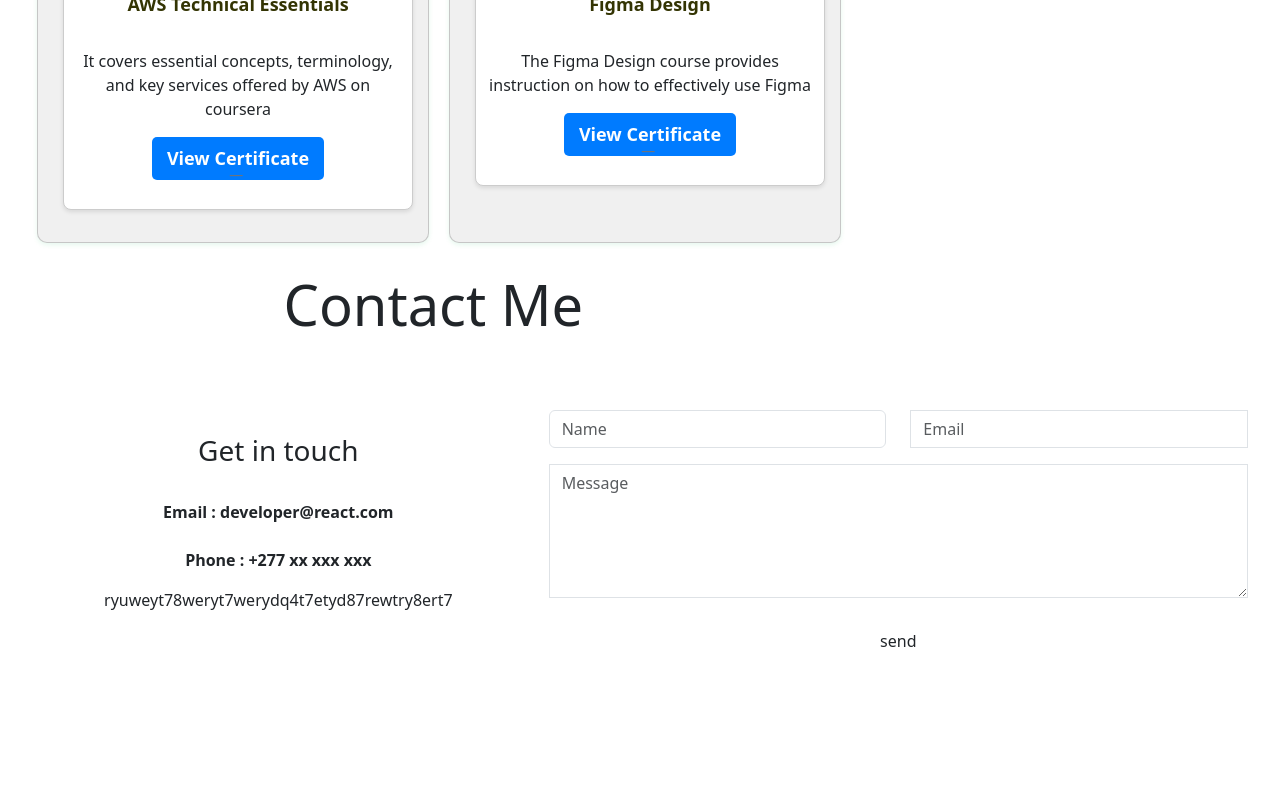
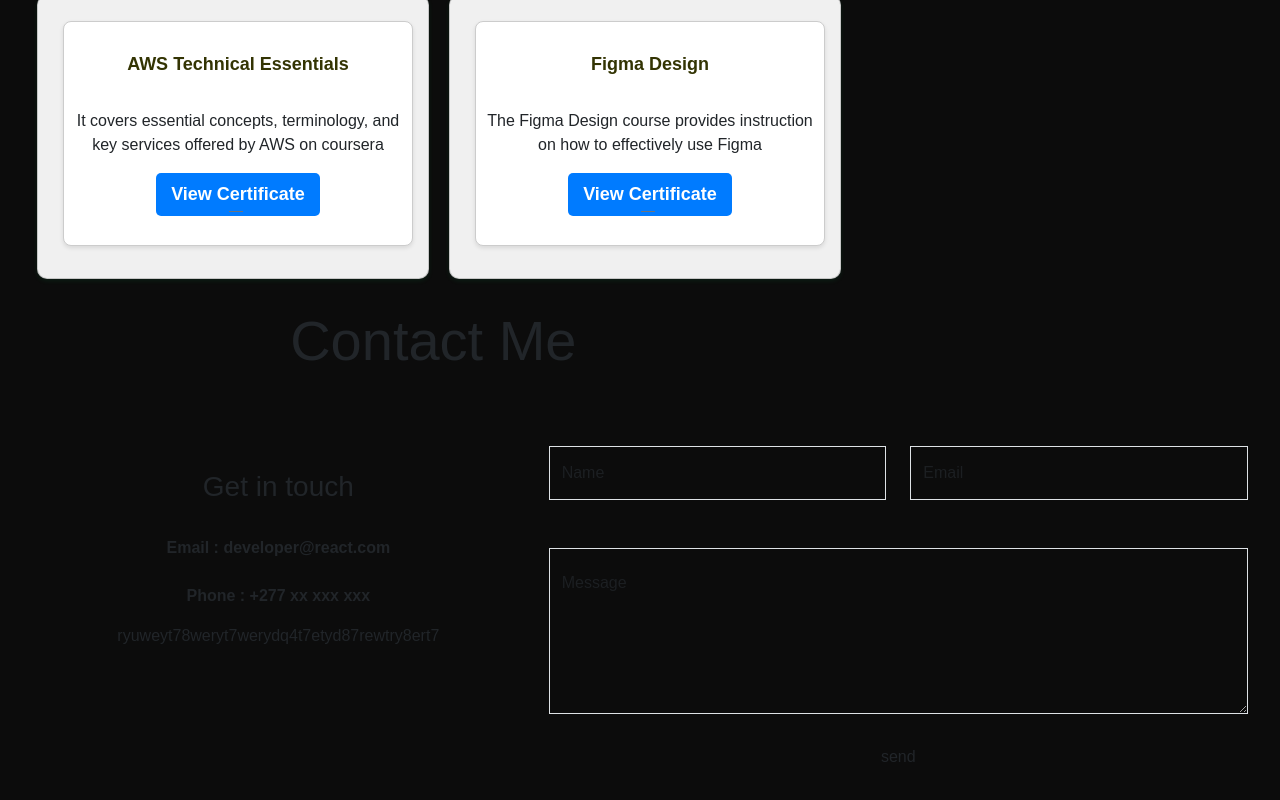
Before and after one commit to middas123/my-portfolio, a React (Vite) app: page / in a window 1280 px wide. Shown: the part 3013-3813 px from the top of the page. Before the commit the page ends 3721 px from the top, so only its background shows below. Built offline with nearby package versions, Linux system fonts and the light colour scheme.

Commit message:
contact
I added the css code

```diff
--- a/src/Components/contact/contact.css
+++ b/src/Components/contact/contact.css
@@ -0,0 +1,28 @@
+body{
+    background-color: #0c0c0c;
+    /* color: aliceblue; */
+    font-family: "Raleway", sans-serif;
+    padding-top: 60px;
+}
+
+.contact_form .form-control {
+    padding: 1.375rem .75rem;
+    line-height: 1.5;
+    color: #ffffff;
+    background-color: #0c0c0c;
+    border-radius: 0 !important;
+    /* border: 1px solid #fff; */
+}
+
+.contact_form input.form-control {
+    margin-bottom: 2em;
+    height: calc(2.5em + .75em + 2px);
+}
+
+/* .btn {
+    color: white;
+    border: 2px solid white;
+} */
+/* .btn:hover  {
+    color: #fff;
+} */
```
